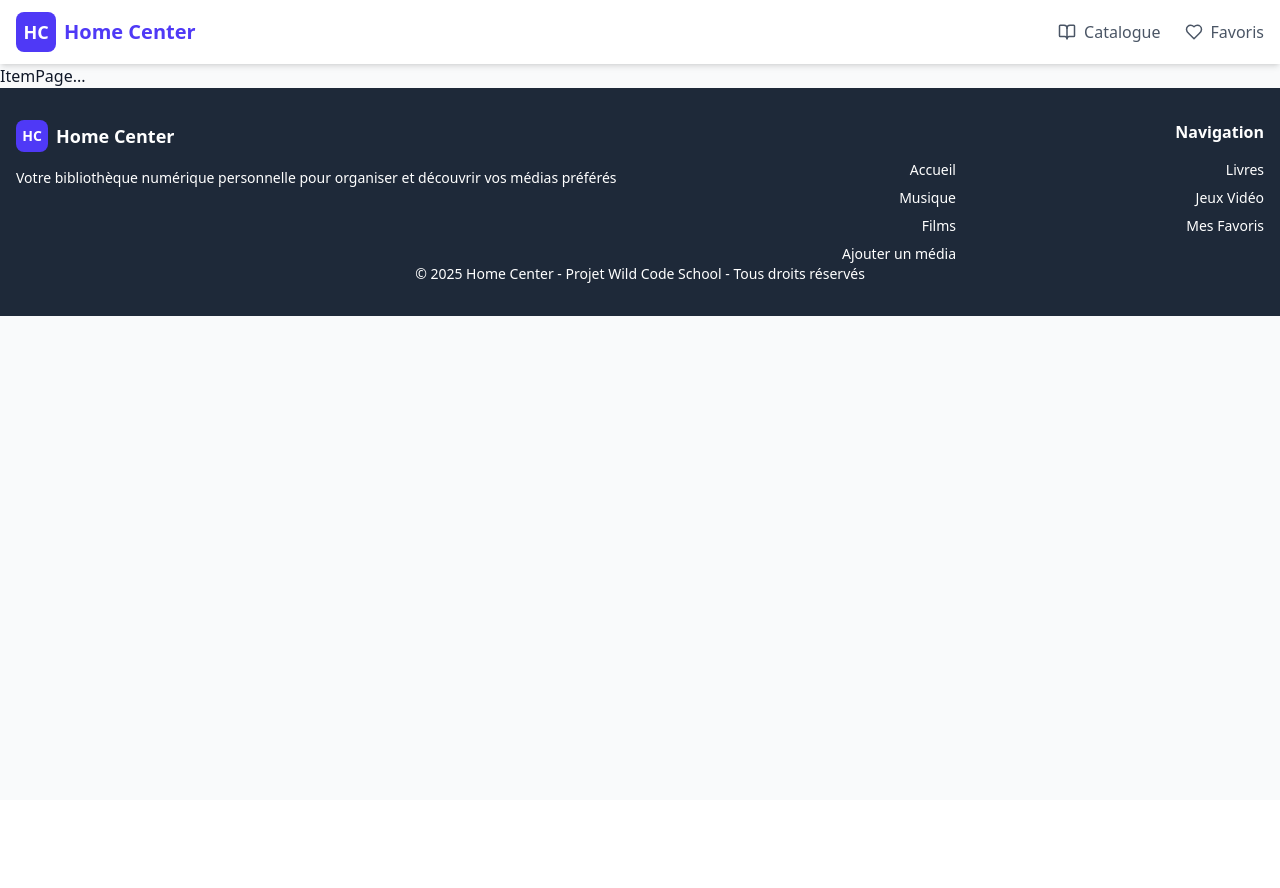
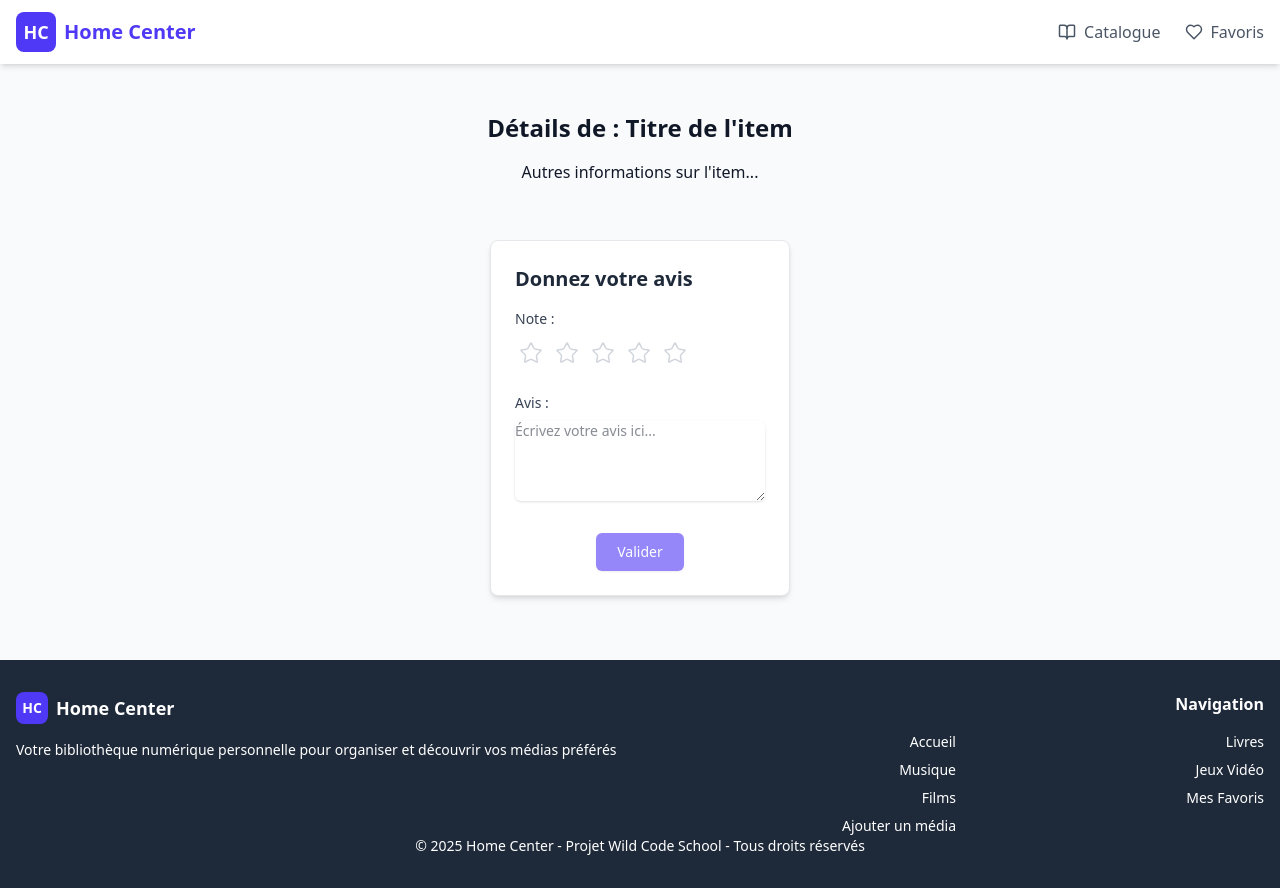
Before and after one commit to WildCodeSchool-CDA-FT-2025-03/projet1_marvel, a React (Vite) app in the folder client/: page /item/1 in a window 1280 px wide. Before the commit the page ends 800 px from the top, so only its background shows below. Built offline with nearby package versions, Linux system fonts and the light colour scheme; no server answers.

Commit message:
feat: refacto of the main code to splite into reusable components

```diff
--- a/client/package.json
+++ b/client/package.json
@@ -23,7 +23,8 @@
     "react": "^19.0.0",
     "react-dom": "^19.0.0",
     "react-router-dom": "^7.4.0",
-    "tailwindcss": "^4.0.16"
+    "tailwindcss": "^4.0.16",
+    "@radix-ui/react-dialog": "^1.1.7"
   },
   "devDependencies": {
     "@eslint/js": "^9.21.0",
--- /dev/null
+++ b/client/src/components/layout/detail/CommentForm.tsx
@@ -0,0 +1,35 @@
+import React from 'react';
+
+interface CommentFormProps {
+  comment: string;
+  onCommentChange: (event: React.ChangeEvent<HTMLTextAreaElement>) => void;
+  label?: string;
+  placeholder?: string;
+  rows?: number;
+}
+const CommentForm: React.FC<CommentFormProps> = ({
+  comment,
+  onCommentChange,
+  label = 'Avis :',
+  placeholder = 'Écrivez votre avis ici...',
+  rows = 4,
+}) => {
+  return (
+    <div className="space-y-2">
+      <label htmlFor="comment" className="block text-sm font-medium text-gray-700">
+        {label}
+      </label>
+      <textarea
+        id="comment"
+        name="comment"
+        value={comment}
+        onChange={onCommentChange}
+        placeholder={placeholder}
+        rows={rows}
+        className="block w-full rounded-md border-gray-300 shadow-sm focus:border-indigo-500 focus:ring focus:ring-indigo-200 focus:ring-opacity-50 sm:text-sm"
+      />
+    </div>
+  );
+};
+
+export default CommentForm;
--- /dev/null
+++ b/client/src/components/layout/detail/ConfirmationModal.tsx
@@ -0,0 +1,49 @@
+import * as Dialog from '@radix-ui/react-dialog';
+
+import React from 'react';
+import { X } from 'lucide-react';
+
+interface ConfirmationModalProps {
+  isOpen: boolean;
+  onOpenChange: (isOpen: boolean) => void;
+  title: string;
+  message: string;
+  closeButtonText?: string;
+  showCloseIcon?: boolean;
+}
+const ConfirmationModal: React.FC<ConfirmationModalProps> = ({
+  isOpen,
+  onOpenChange,
+  title,
+  message,
+  closeButtonText = 'Fermer',
+  showCloseIcon = true,
+}) => {
+  return (
+    <Dialog.Root open={isOpen} onOpenChange={onOpenChange}>
+      <Dialog.Portal>
+        <Dialog.Overlay className="fixed inset-0 z-50 bg-black/30 backdrop-blur-sm" />
+        <Dialog.Content className="fixed left-1/2 top-1/2 z-50 w-full max-w-md -translate-x-1/2 -translate-y-1/2 rounded-lg bg-white/95 p-6 shadow-xl backdrop-blur-sm">
+          <div className="flex items-center justify-between mb-4">
+            <Dialog.Title className="text-xl font-semibold text-gray-900">{title}</Dialog.Title>
+            {showCloseIcon && (
+              <Dialog.Close className="p-1 text-gray-400 hover:text-gray-500 focus:outline-none focus:ring-2 focus:ring-offset-2 focus:ring-indigo-500">
+                <X size={24} />
+              </Dialog.Close>
+            )}
+          </div>
+          <Dialog.Description className="text-gray-600 whitespace-pre-line">
+            {message}
+          </Dialog.Description>
+          <div className="mt-4 flex justify-end">
+            <Dialog.Close className="inline-flex justify-center px-4 py-2 text-sm font-medium text-white bg-indigo-600 border border-transparent rounded-md hover:bg-indigo-700 focus:outline-none focus:ring-2 focus:ring-offset-2 focus:ring-indigo-500">
+              {closeButtonText}
+            </Dialog.Close>
+          </div>
+        </Dialog.Content>
+      </Dialog.Portal>
+    </Dialog.Root>
+  );
+};
+
+export default ConfirmationModal;
--- /dev/null
+++ b/client/src/components/layout/detail/StarRating.tsx
@@ -0,0 +1,57 @@
+import React from 'react';
+import { Star } from 'lucide-react';
+
+interface StarRatingProps {
+  rating: number;
+  hoverRating: number;
+  onRatingChange: (rating: number) => void;
+  onHoverChange: (rating: number) => void;
+  maxStars?: number;
+  size?: number;
+  showRatingText?: boolean;
+}
+
+const StarRating: React.FC<StarRatingProps> = ({
+  rating,
+  hoverRating,
+  onRatingChange,
+  onHoverChange,
+  maxStars = 5,
+  size = 24,
+  showRatingText = true,
+}) => {
+  return (
+    <div
+      className="flex items-center gap-x-1 min-w-[250px]"
+      role="group"
+      aria-labelledby="rating-stars"
+    >
+      {Array.from({ length: maxStars }, (_, i) => i + 1).map(star => (
+        <button
+          type="button"
+          key={star}
+          aria-label={`Noter ${star} sur ${maxStars} étoiles`}
+          className={`p-1 focus:outline-none focus:ring-2 focus:ring-offset-1 focus:ring-yellow-500 rounded-md transition-colors duration-150 ease-in-out ${
+            star <= (hoverRating || rating) ? 'text-yellow-400' : 'text-gray-300'
+          } hover:text-yellow-300`}
+          onMouseEnter={() => onHoverChange(star)}
+          onMouseLeave={() => onHoverChange(0)}
+          onClick={() => onRatingChange(star)}
+        >
+          <Star
+            size={size}
+            strokeWidth={1.5}
+            fill={star <= (hoverRating || rating) ? 'currentColor' : 'none'}
+          />
+        </button>
+      ))}
+      {showRatingText && rating > 0 && (
+        <span className="ml-3 text-sm text-gray-600 font-medium">
+          ({rating}/{maxStars})
+        </span>
+      )}
+    </div>
+  );
+};
+
+export default StarRating;
--- a/client/src/components/layout/detail/rating.tsx
+++ b/client/src/components/layout/detail/rating.tsx
@@ -1,6 +1,10 @@
-import { Star, X } from 'lucide-react';
 import React, { useState } from 'react';
 
+import CommentForm from './CommentForm';
+import ConfirmationModal from './ConfirmationModal';
+import StarRating from './StarRating';
+
+// Types
 interface RatingFormProps {
   onSubmit: (rating: number, comment: string) => void;
   isModalOpen: boolean;
@@ -11,42 +15,17 @@ interface RatingFormProps {
   setModalTitle: (title: string) => void;
 }
 
-interface ModalProps {
-  isOpen: boolean;
-  onClose: () => void;
-  title: string;
-  children: React.ReactNode;
-}
-
-const Modal: React.FC<ModalProps> = ({ isOpen, onClose, title, children }) => {
-  if (!isOpen) return null;
-
-  return (
-    <div className="fixed inset-0 z-50 flex items-center justify-center p-4 backdrop-blur-sm bg-black/30">
-      <div
-        className="relative w-full max-w-md p-6 mx-auto bg-white/95 backdrop-blur-sm rounded-lg shadow-xl"
-        role="dialog"
-        aria-modal="true"
-        aria-labelledby="modal-title"
-      >
-        <div className="flex items-center justify-between mb-4">
-          <h2 id="modal-title" className="text-xl font-semibold text-gray-900">
-            {title}
-          </h2>
-          <button
-            onClick={onClose}
-            className="p-1 text-gray-400 hover:text-gray-500 focus:outline-none focus:ring-2 focus:ring-offset-2 focus:ring-indigo-500"
-            aria-label="Fermer"
-          >
-            <X size={24} />
-          </button>
-        </div>
-        <div className="mt-2">{children}</div>
-      </div>
-    </div>
-  );
-};
-
+/**
+ * Composant RatingForm pour afficher et gérer un formulaire de notation
+ *
+ * @param onSubmit - Fonction appelée lorsque le formulaire est soumis
+ * @param isModalOpen - État d'ouverture de la modal
+ * @param setIsModalOpen - Fonction pour changer l'état d'ouverture de la modal
+ * @param modalMessage - Message de la modal
+ * @param setModalMessage - Fonction pour changer le message de la modal
+ * @param modalTitle - Titre de la modal
+ * @param setModalTitle - Fonction pour changer le titre de la modal
+ */
 const RatingForm: React.FC<RatingFormProps> = ({
   onSubmit,
   isModalOpen,
@@ -94,51 +73,15 @@ const RatingForm: React.FC<RatingFormProps> = ({
           <label htmlFor="rating-stars" className="block text-sm font-medium text-gray-700">
             Note :
           </label>
-          <div
-            id="rating-stars"
-            className="flex items-center gap-x-1 min-w-[250px]"
-            role="group"
-            aria-labelledby="rating-stars"
-          >
-            {[1, 2, 3, 4, 5].map(star => (
-              <button
-                type="button"
-                key={star}
-                aria-label={`Noter ${star} sur 5 étoiles`}
-                className={`p-1 focus:outline-none focus:ring-2 focus:ring-offset-1 focus:ring-yellow-500 rounded-md transition-colors duration-150 ease-in-out ${
-                  star <= (hoverRating || rating) ? 'text-yellow-400' : 'text-gray-300'
-                } hover:text-yellow-300`}
-                onMouseEnter={() => setHoverRating(star)}
-                onMouseLeave={() => setHoverRating(0)}
-                onClick={() => handleRating(star)}
-              >
-                <Star
-                  size={24}
-                  strokeWidth={1.5}
-                  fill={star <= (hoverRating || rating) ? 'currentColor' : 'none'}
-                />
-              </button>
-            ))}
-            {rating > 0 && (
-              <span className="ml-3 text-sm text-gray-600 font-medium">({rating}/5)</span>
-            )}
-          </div>
+          <StarRating
+            rating={rating}
+            hoverRating={hoverRating}
+            onRatingChange={handleRating}
+            onHoverChange={setHoverRating}
+          />
         </div>
 
-        <div className="space-y-2">
-          <label htmlFor="comment" className="block text-sm font-medium text-gray-700">
-            Avis :
-          </label>
-          <textarea
-            id="comment"
-            name="comment"
-            value={comment}
-            onChange={handleCommentChange}
-            placeholder="Écrivez votre avis ici..."
-            rows={4}
-            className="block w-full rounded-md border-gray-300 shadow-sm focus:border-indigo-500 focus:ring focus:ring-indigo-200 focus:ring-opacity-50 sm:text-sm"
-          />
-        </div>
+        <CommentForm comment={comment} onCommentChange={handleCommentChange} />
 
         <div className="flex justify-center">
           <button
@@ -151,21 +94,12 @@ const RatingForm: React.FC<RatingFormProps> = ({
         </div>
       </form>
 
-      <Modal
+      <ConfirmationModal
         isOpen={isModalOpen}
-        onClose={() => setIsModalOpen(false)}
-        title={modalTitle || (rating === 0 ? 'Attention' : 'Merci !')}
-      >
-        <p className="text-gray-600 whitespace-pre-line">{modalMessage}</p>
-        <div className="mt-4 flex justify-end">
-          <button
-            onClick={() => setIsModalOpen(false)}
-            className="inline-flex justify-center px-4 py-2 text-sm font-medium text-white bg-indigo-600 border border-transparent rounded-md hover:bg-indigo-700 focus:outline-none focus:ring-2 focus:ring-offset-2 focus:ring-indigo-500"
-          >
-            Fermer
-          </button>
-        </div>
-      </Modal>
+        onOpenChange={setIsModalOpen}
+        title={modalTitle}
+        message={modalMessage}
+      />
     </>
   );
 };
--- a/client/src/pages/Item.tsx
+++ b/client/src/pages/Item.tsx
@@ -1,3 +1,17 @@
+import DetailComponent from '../components/layout/detail';
+
 export default function ItemPage() {
-  return <>ItemPage...</>;
+  // Ici vous pouvez récupérer les données de l'item depuis votre API
+  const itemData = {
+    itemTitle: "Titre de l'item",
+    // Autres données de l'item...
+  };
+
+  return (
+    <div className="container mx-auto px-4 py-8">
+      <div className="max-w-4xl mx-auto">
+        <DetailComponent {...itemData} />
+      </div>
+    </div>
+  );
 }
```
